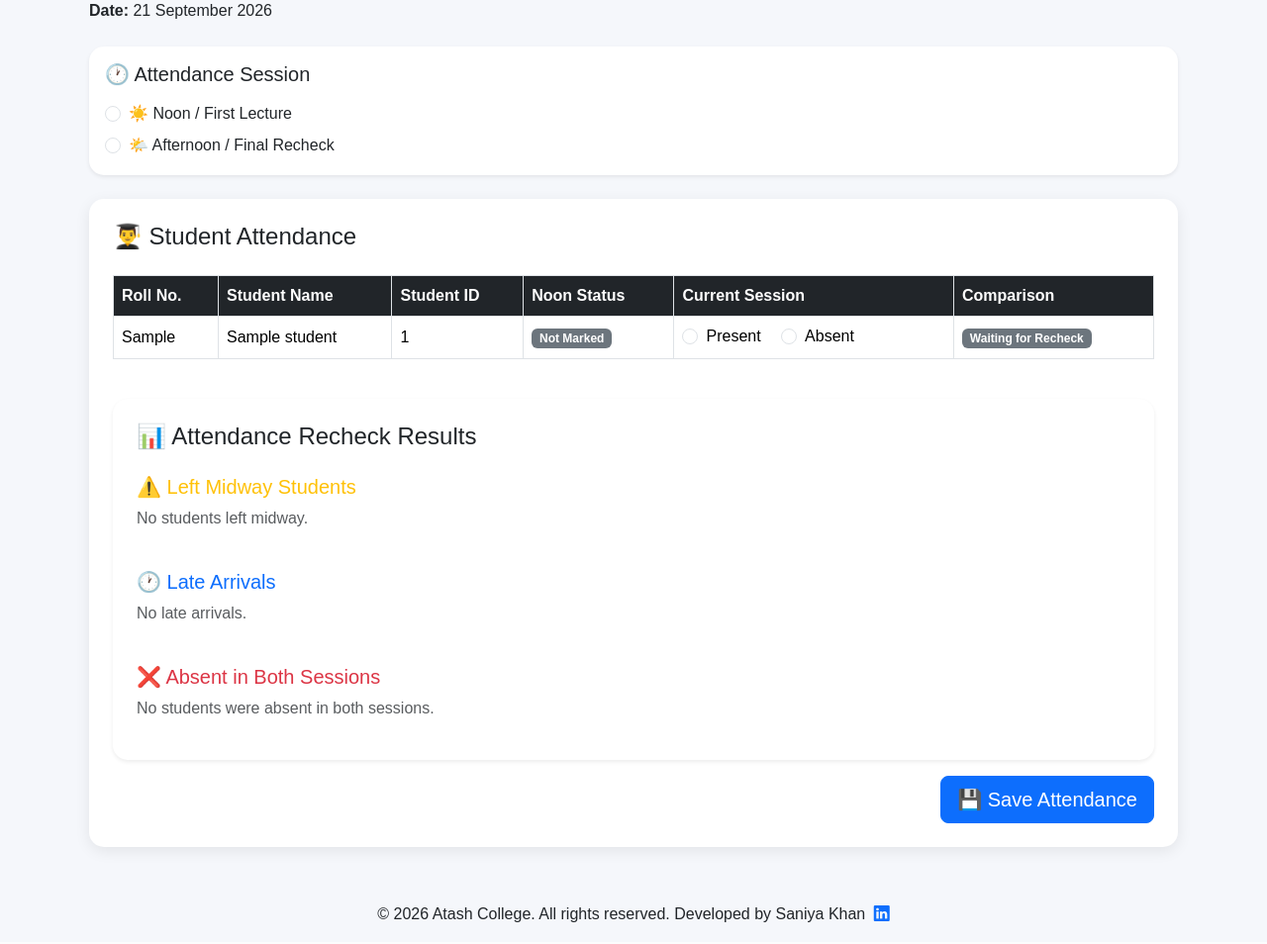
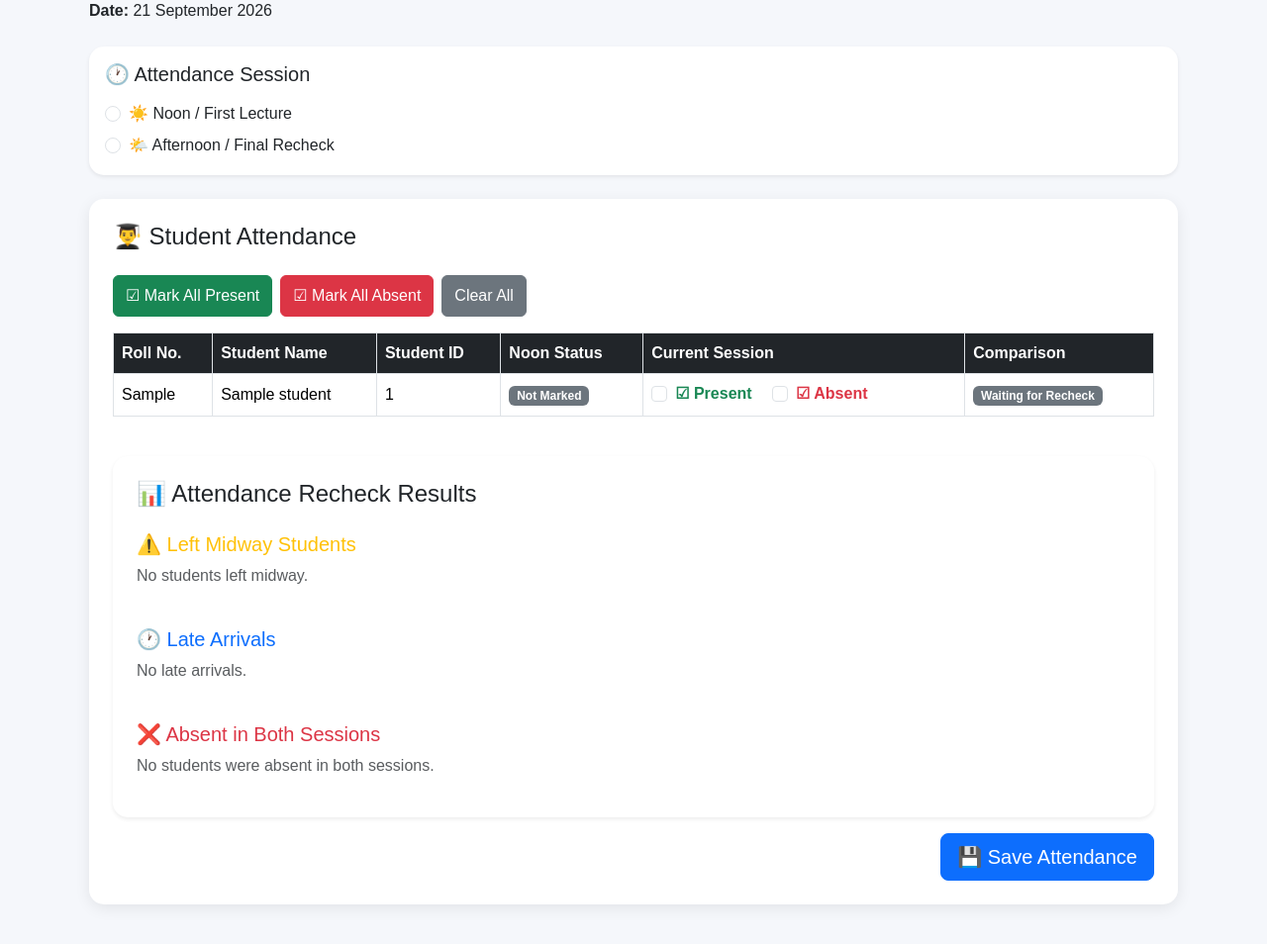
Before and after one commit to Saniya-khan26/College_attendance_system, a Flask app: page /faculty/attendance in a window 1280 px wide. Shown: the part 183-1137 px from the top of the page at 99% size. Before the commit the page ends 1115 px from the top, so only its background shows below. Run offline with Flask 3, Linux system fonts and the light colour scheme; the visitor is signed in with stand-in values (Sample User, id 1); a database or web service that is not in the repository returns one stand-in record (values such as "Sample title").

Commit message:
Add attendance checkboxes and mark all options

```diff
--- a/templates/faculty/attendance.html
+++ b/templates/faculty/attendance.html
@@ -41,7 +41,8 @@ Daily Attendance
 
         <div class="card p-4 mb-4">
 
-           <div class="d-flex flex-column flex-sm-row justify-content-between align-items-start align-items-sm-center gap-3">
+            <div
+                class="d-flex flex-column flex-sm-row justify-content-between align-items-start align-items-sm-center gap-3">
 
                 <div>
                     <h2>📝 Daily Attendance</h2>
@@ -125,7 +126,30 @@ Daily Attendance
 
 
                 {% if students %}
+<div class="d-flex flex-wrap gap-2 mb-3">
 
+    <button
+        type="button"
+        class="btn btn-success"
+        id="markAllPresent">
+        ☑ Mark All Present
+    </button>
+
+    <button
+        type="button"
+        class="btn btn-danger"
+        id="markAllAbsent">
+        ☑ Mark All Absent
+    </button>
+
+    <button
+        type="button"
+        class="btn btn-secondary"
+        id="clearAttendance">
+        Clear All
+    </button>
+
+</div>
                 <div class="table-responsive">
 
                     <table class="table table-bordered align-middle">
@@ -194,29 +218,29 @@ Daily Attendance
 
                                     <div class="form-check form-check-inline">
 
-                                        <input class="form-check-input" type="radio"
-                                            name="status_{{ student.student_id }}" value="Present" required>
+                                        <input class="form-check-input attendance-checkbox present-checkbox"
+                                            type="checkbox" name="status_{{ student.student_id }}" value="Present"
+                                            data-student="{{ student.student_id }}">
 
-                                        <label class="form-check-label">
-                                            Present
+                                        <label class="form-check-label text-success fw-semibold">
+                                            ☑ Present
                                         </label>
 
                                     </div>
 
-
                                     <div class="form-check form-check-inline">
 
-                                        <input class="form-check-input" type="radio"
-                                            name="status_{{ student.student_id }}" value="Absent">
+                                        <input class="form-check-input attendance-checkbox absent-checkbox"
+                                            type="checkbox" name="status_{{ student.student_id }}" value="Absent"
+                                            data-student="{{ student.student_id }}">
 
-                                        <label class="form-check-label">
-                                            Absent
+                                        <label class="form-check-label text-danger fw-semibold">
+                                            ☑ Absent
                                         </label>
 
                                     </div>
 
                                 </td>
-
                                 <!-- Comparison -->
                                 <td>
                                     {% set result = comparison_results.get(student.student_id) %}
@@ -380,4 +404,117 @@ Daily Attendance
         </form>
 
     </div>
+    <script>
+
+document.addEventListener("DOMContentLoaded", function () {
+
+    const presentCheckboxes =
+        document.querySelectorAll(".present-checkbox");
+
+    const absentCheckboxes =
+        document.querySelectorAll(".absent-checkbox");
+
+
+    // Present checkbox
+    presentCheckboxes.forEach(function (checkbox) {
+
+        checkbox.addEventListener("change", function () {
+
+            if (this.checked) {
+
+                const studentId =
+                    this.dataset.student;
+
+                const absent =
+                    document.querySelector(
+                        '.absent-checkbox[data-student="' +
+                        studentId +
+                        '"]'
+                    );
+
+                if (absent) {
+                    absent.checked = false;
+                }
+            }
+        });
+
+    });
+
+
+    // Absent checkbox
+    absentCheckboxes.forEach(function (checkbox) {
+
+        checkbox.addEventListener("change", function () {
+
+            if (this.checked) {
+
+                const studentId =
+                    this.dataset.student;
+
+                const present =
+                    document.querySelector(
+                        '.present-checkbox[data-student="' +
+                        studentId +
+                        '"]'
+                    );
+
+                if (present) {
+                    present.checked = false;
+                }
+            }
+        });
+
+    });
+
+
+    // Mark all Present
+    document
+        .getElementById("markAllPresent")
+        .addEventListener("click", function () {
+
+            presentCheckboxes.forEach(function (checkbox) {
+                checkbox.checked = true;
+            });
+
+            absentCheckboxes.forEach(function (checkbox) {
+                checkbox.checked = false;
+            });
+
+        });
+
+
+    // Mark all Absent
+    document
+        .getElementById("markAllAbsent")
+        .addEventListener("click", function () {
+
+            absentCheckboxes.forEach(function (checkbox) {
+                checkbox.checked = true;
+            });
+
+            presentCheckboxes.forEach(function (checkbox) {
+                checkbox.checked = false;
+            });
+
+        });
+
+
+    // Clear all
+    document
+        .getElementById("clearAttendance")
+        .addEventListener("click", function () {
+
+            presentCheckboxes.forEach(function (checkbox) {
+                checkbox.checked = false;
+            });
+
+            absentCheckboxes.forEach(function (checkbox) {
+                checkbox.checked = false;
+            });
+
+        });
+
+});
+
+</script>
     {% endblock %}
```
Lines whose indentation alone changed are shown as unchanged.
